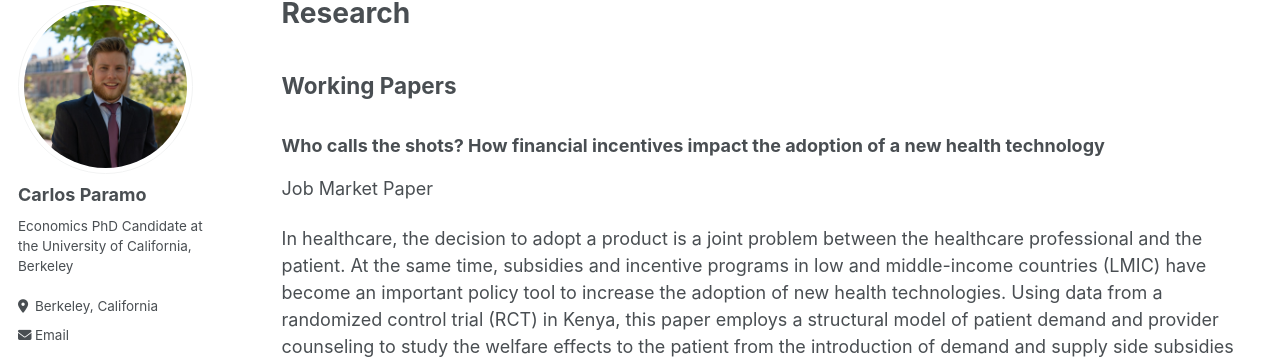
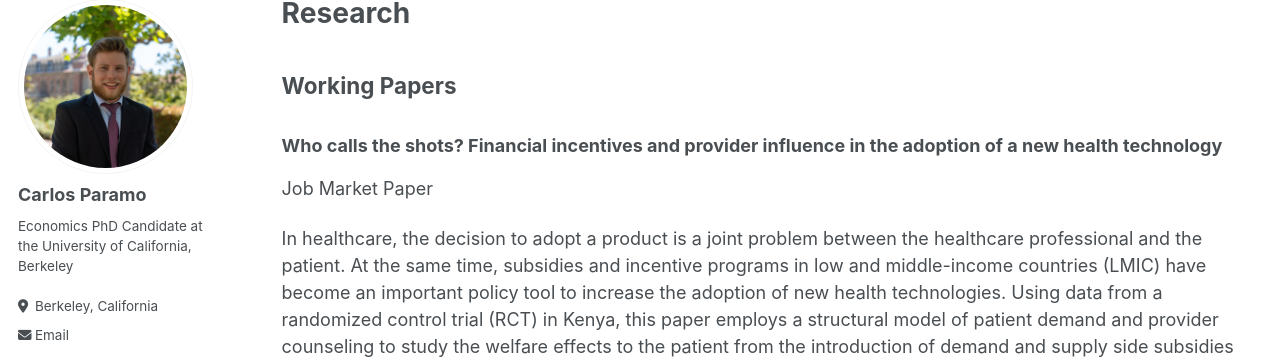
Before and after one commit to paramobrotz/paramobrotz.github.io, a Jekyll site: the page built from _pages/research.md, in a window 1280 px wide and 1371 px high. Shown: the part 107-466 px from the top of the window. Built offline with Jekyll 4.4.1, drawn with Linux system fonts in a browser that asks for light colours; some web fonts are replaced.

Commit message:
Update research.md

```diff
--- a/_pages/research.md
+++ b/_pages/research.md
@@ -11,7 +11,7 @@ redirect from:
 
 ## Working Papers
 
-### Who calls the shots? How financial incentives impact the adoption of a new health technology
+### Who calls the shots? Financial incentives and provider influence in the adoption of a new health technology
 Job Market Paper
 
 In healthcare, the decision to adopt a product is a joint problem between the healthcare professional and the patient. At the same time, subsidies and incentive programs in low and middle-income countries (LMIC) have become an important policy tool to increase the adoption of new health technologies. Using data from a randomized control trial (RCT) in Kenya, this paper employs a structural model of patient demand and provider counseling to study the welfare effects to the patient from the introduction of demand and supply side subsidies for a new contraceptive technology. The experimental variation and structural model allow to study the channels that lead to the diffusion of the new health technology, including the role of provider counseling, provider financial incentives and altruism, and patient’s preferences. Taken together, the results suggest that the provider's counseling role is key in increasing adoption of the new technology and making subsidy programs successful, regardless of whether the subsidies target the patient or the provider.
```
